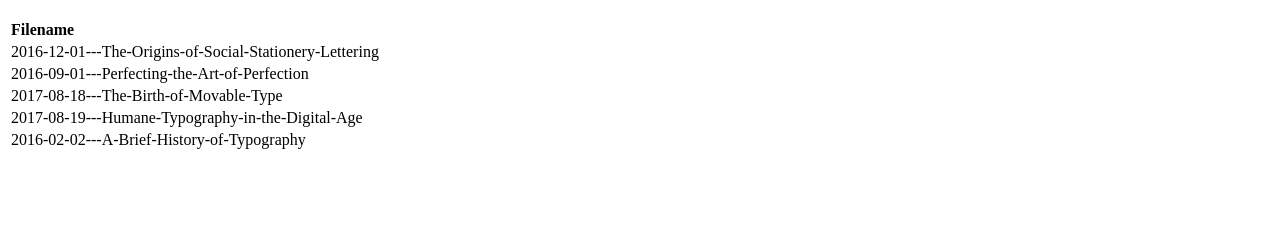
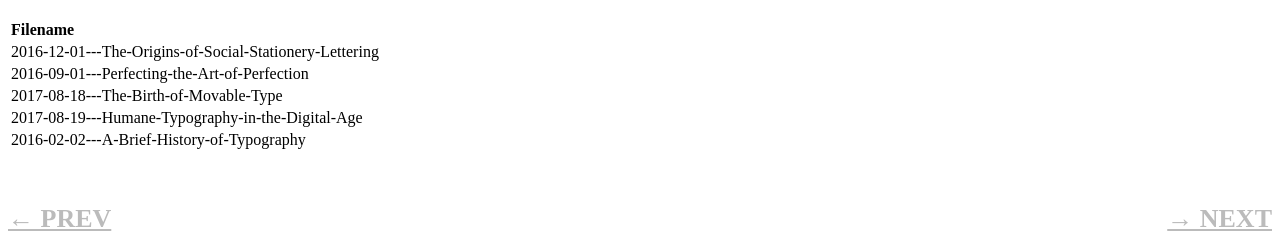
Before and after one commit to yuxiang660/little-bee-client, a Gatsby site: page /debug in a window 1280 px wide. Shown: the part 571-813 px from the top of the page. Built offline with nearby package versions, Linux system fonts and the light colour scheme; Gatsby itself is replaced by a stand-in of ours.

Commit message:
Add Pagination component

```diff
--- a/package.json
+++ b/package.json
@@ -12,6 +12,7 @@
     "clean": "gatsby clean"
   },
   "dependencies": {
+    "classnames": "^2.2.6",
     "gatsby": "^2.18.12",
     "gatsby-image": "^2.2.34",
     "gatsby-plugin-flow": "^1.1.18",
@@ -23,6 +24,7 @@
     "gatsby-source-filesystem": "^2.1.40",
     "gatsby-transformer-remark": "^2.6.48",
     "gatsby-transformer-sharp": "^2.3.7",
+    "moment": "^2.24.0",
     "node-sass": "^4.13.1",
     "prop-types": "^15.7.2",
     "react": "^16.12.0",
--- /dev/null
+++ b/src/components/pagination/index.js
@@ -0,0 +1,45 @@
+// @flow strict
+import React from 'react';
+import classNames from 'classnames/bind';
+import { Link } from 'gatsby';
+import { PAGINATION } from '../../assets/constants';
+import styles from './pagination.module.scss';
+
+type Props = {
+  prevPagePath: string,
+  nextPagePath: string,
+  hasNextPage: boolean,
+  hasPrevPage: boolean
+};
+
+const cx = classNames.bind(styles);
+
+const Pagination = ({
+  prevPagePath,
+  nextPagePath,
+  hasNextPage,
+  hasPrevPage
+}: Props) => {
+  const prevClassName = cx({
+    'pagination__prev-link': true,
+    'pagination__prev-link--disable': !hasPrevPage
+  });
+
+  const nextClassName = cx({
+    'pagination__next-link': true,
+    'pagination__next-link--disable': !hasNextPage
+  });
+
+  return (
+    <div className={styles['pagination']}>
+      <div className={styles['pagination__prev']}>
+        <Link rel="prev" to={hasPrevPage ? prevPagePath : '/'} className={prevClassName}>{PAGINATION.PREV_PAGE}</Link>
+      </div>
+      <div className={styles['pagination__next']}>
+        <Link rel="next" to={hasNextPage ? nextPagePath : '/'} className={nextClassName}>{PAGINATION.NEXT_PAGE}</Link>
+      </div>
+    </div>
+  );
+};
+
+export default Pagination;
--- /dev/null
+++ b/src/components/pagination/pagination.module.scss
@@ -0,0 +1,49 @@
+@import "../../assets/scss/variables";
+@import "../../assets/scss/mixins";
+
+.pagination {
+  @include margin-top(2);
+  display: flex;
+
+  &__prev {
+    width: 50%;
+    text-align: left;
+
+    &-link {
+      color: $color-secondary;
+      font-size: 26px;
+      font-weight: bold;
+
+      &:hover,
+      &:focus {
+        color: $color-primary;
+      }
+
+      &--disable {
+        pointer-events: none;
+        color: lighten($color-gray, 20%);
+      }
+    }
+  }
+
+  &__next {
+    width: 50%;
+    text-align: right;
+
+    &-link {
+      color: $color-secondary;
+      font-size: 26px;
+      font-weight: bold;
+
+      &:hover,
+      &:focus {
+        color: $color-primary;
+      }
+
+      &--disable {
+        pointer-events: none;
+        color: lighten($color-gray, 20%);
+      }
+    }
+  }
+}
--- a/src/pages/debug.js
+++ b/src/pages/debug.js
@@ -4,6 +4,7 @@ import useMarkdownRemark from '../query/markdown-remark'
 import Files from '../components/files'
 import Layout from '../components/layout';
 import Sidebar from '../components/sidebar';
+import Pagination from '../components/Pagination';
 
 export default props => {
   const metadata = useMarkdownRemark();
@@ -11,6 +12,7 @@ export default props => {
     <Layout>
       <Sidebar />
       <Files metadata={metadata}{...props} />
+      <Pagination />
     </Layout>
   )
 }
```
Also changed, not shown: 1 other file.
